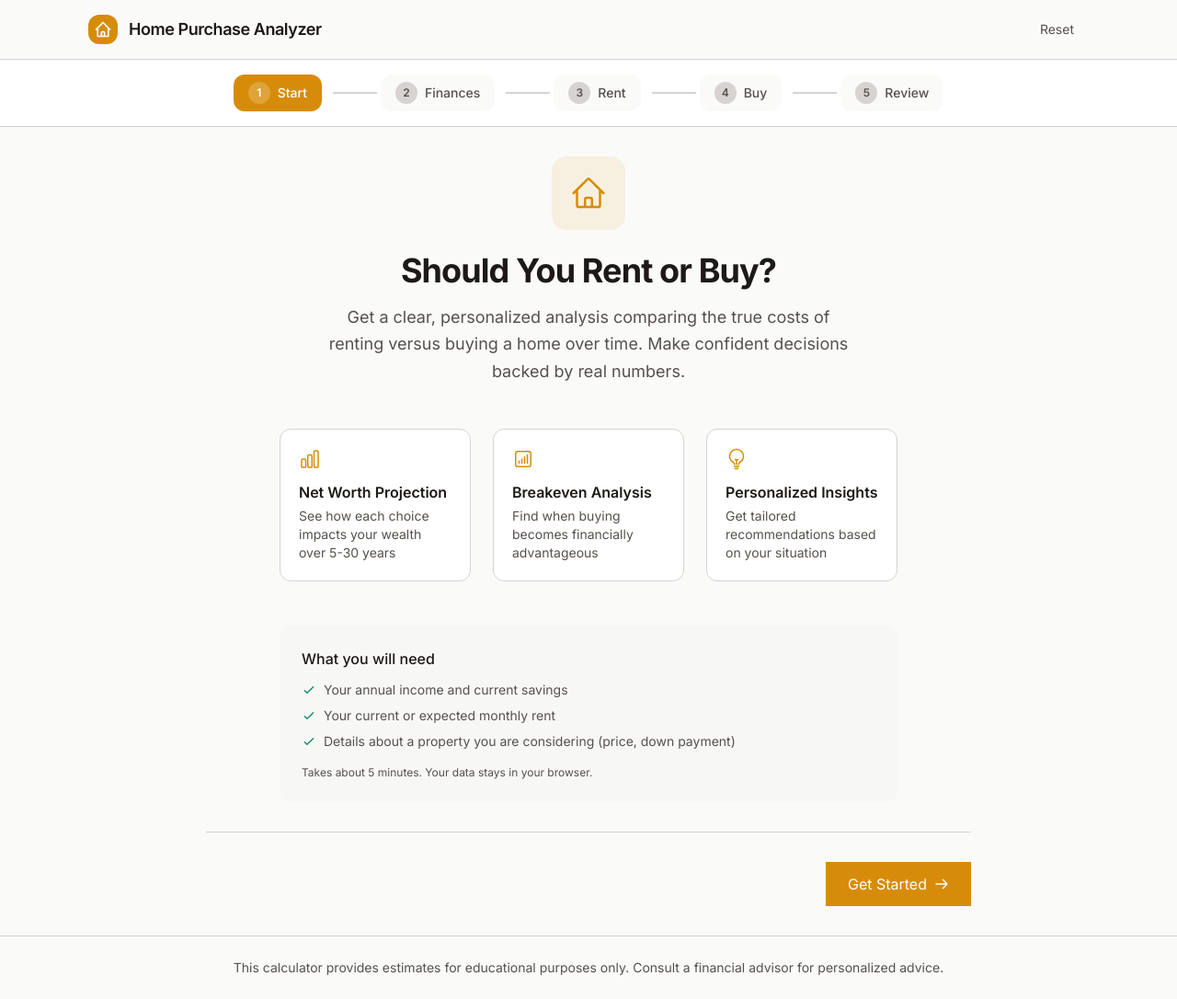
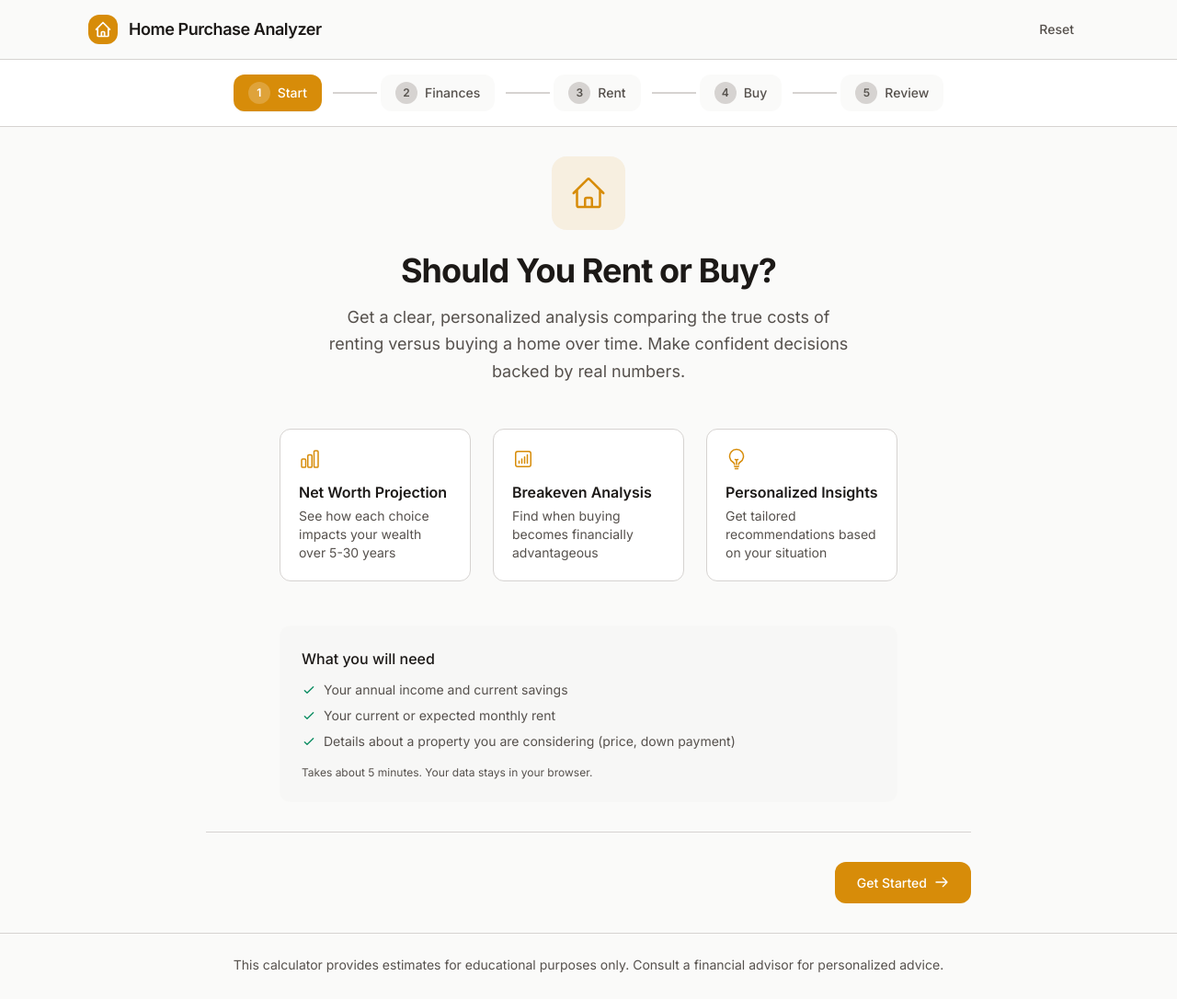
Before and after one commit to FrankiePresto/home_calculator, a Next.js app: page / in a window 1280 px wide. Shown: the whole page at 92% size. Built offline with nearby package versions, Linux system fonts and the light colour scheme.

Commit message:
fix: apply base btn class to button variants
Ensure all button variants inherit base styles and border-radius.

```diff
--- a/app/globals.css
+++ b/app/globals.css
@@ -109,19 +109,43 @@
   }
 
   .btn-primary {
+    display: inline-flex;
+    align-items: center;
+    justify-content: center;
     padding: 0.75rem 1.5rem;
+    border-radius: var(--radius);
+    font-size: 0.875rem;
+    font-weight: 500;
     background-color: hsl(var(--accent));
     color: hsl(var(--accent-foreground));
+    transition: background-color 0.15s;
   }
 
   .btn-primary:hover {
     background-color: hsl(32 81% 29%);
   }
 
+  .btn-primary:focus {
+    outline: none;
+    box-shadow: 0 0 0 2px hsl(var(--ring));
+  }
+
+  .btn-primary:disabled {
+    pointer-events: none;
+    opacity: 0.5;
+  }
+
   .btn-secondary {
+    display: inline-flex;
+    align-items: center;
+    justify-content: center;
     padding: 0.75rem 1.5rem;
+    border-radius: var(--radius);
+    font-size: 0.875rem;
+    font-weight: 500;
     background-color: hsl(var(--secondary));
     color: hsl(var(--secondary-foreground));
+    transition: background-color 0.15s;
   }
 
   .btn-secondary:hover {
@@ -129,10 +153,17 @@
   }
 
   .btn-outline {
+    display: inline-flex;
+    align-items: center;
+    justify-content: center;
     padding: 0.75rem 1.5rem;
+    border-radius: var(--radius);
+    font-size: 0.875rem;
+    font-weight: 500;
     background-color: hsl(var(--background));
     border-width: 1px;
     border-color: hsl(var(--border));
+    transition: background-color 0.15s;
   }
 
   .btn-outline:hover {
@@ -140,7 +171,14 @@
   }
 
   .btn-ghost {
+    display: inline-flex;
+    align-items: center;
+    justify-content: center;
     padding: 0.5rem 1rem;
+    border-radius: var(--radius);
+    font-size: 0.875rem;
+    font-weight: 500;
+    transition: background-color 0.15s, color 0.15s;
   }
 
   .btn-ghost:hover {
```
